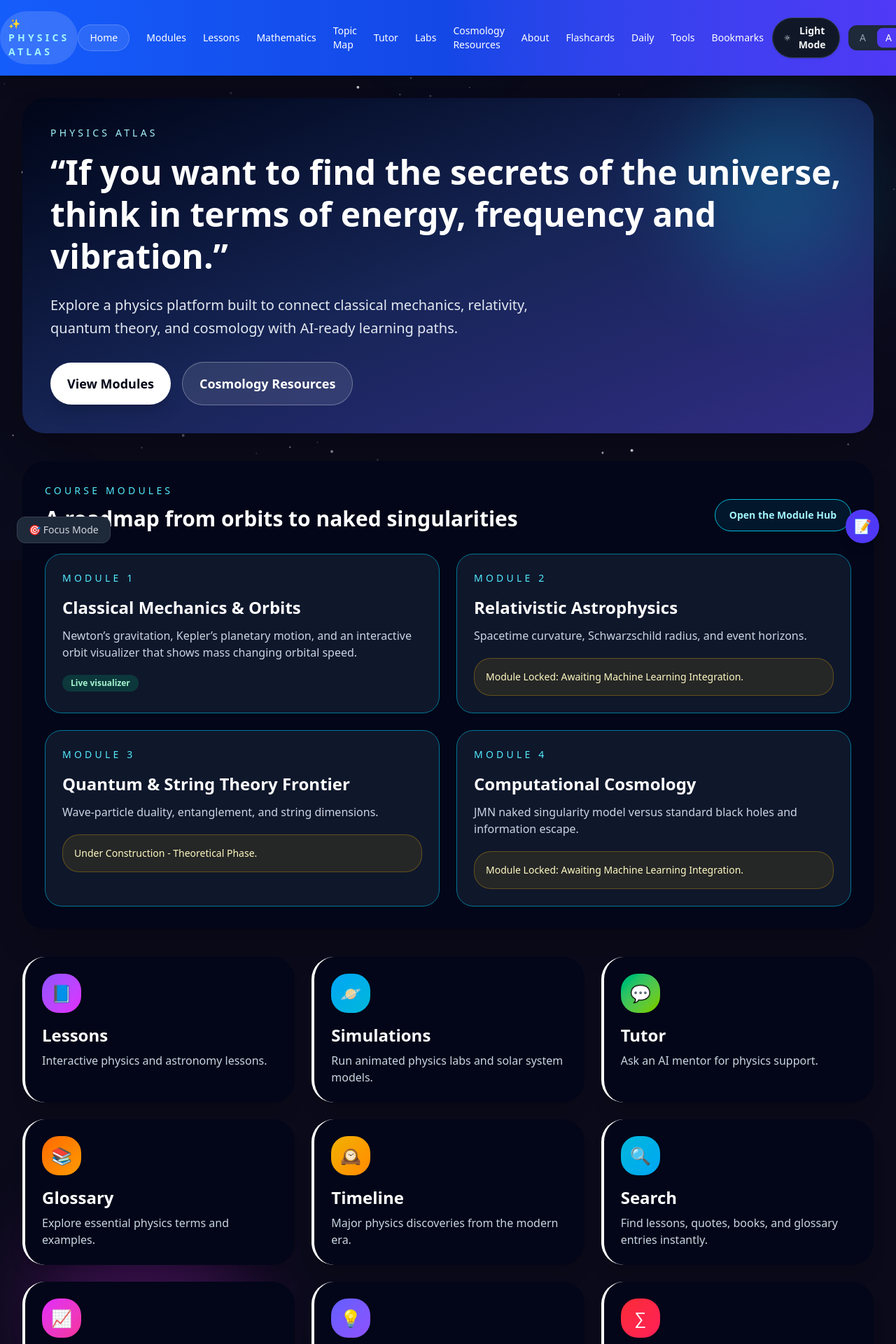
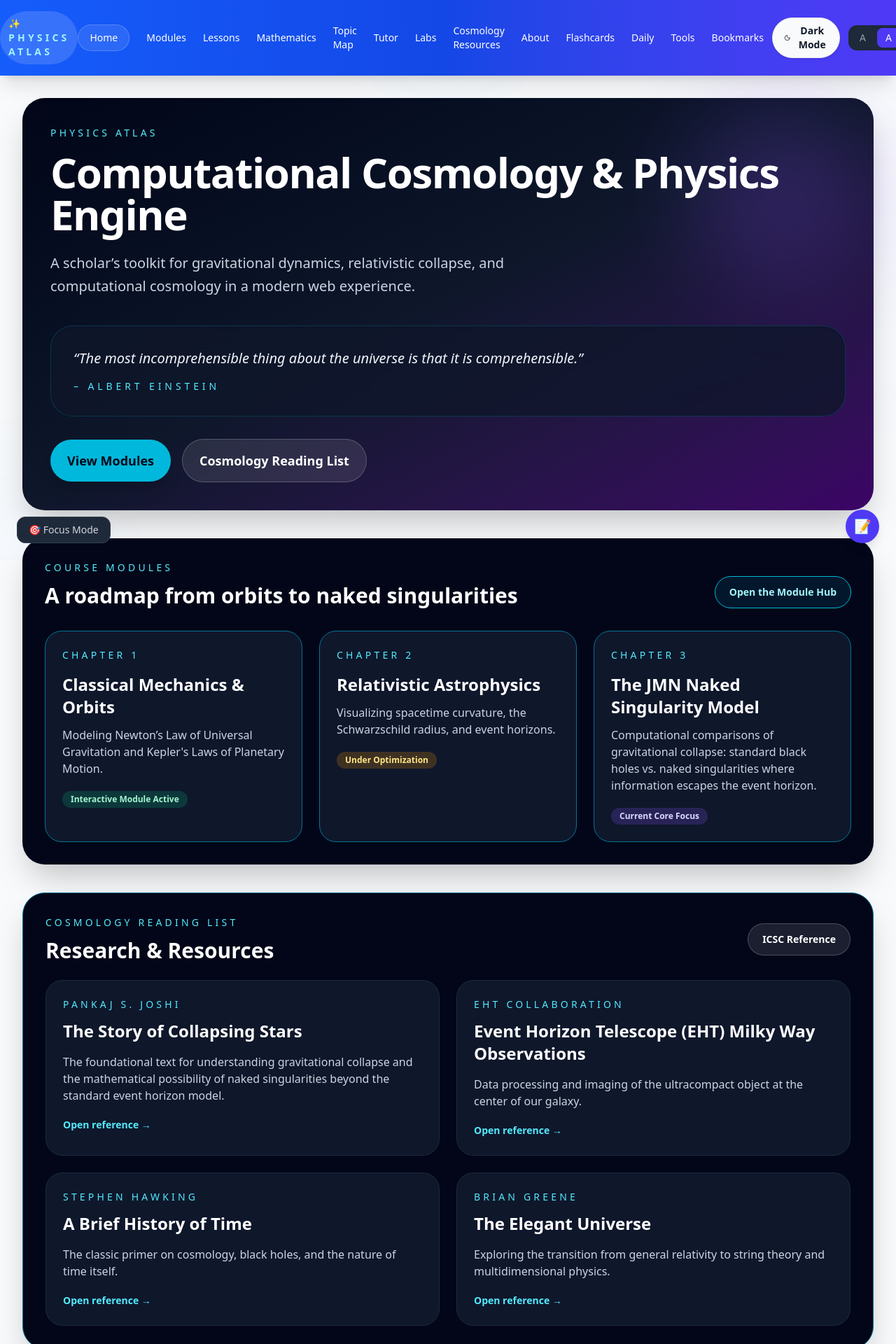
Before and after one commit to maize25/physics-learning-app, a Next.js app: page / in a window 1280 px wide. Shown: the top 1920 px of the page at 70% size. Built offline with nearby package versions, Linux system fonts and the light colour scheme.

Commit message:
Refactor About page content; enhance layout and update theme handling; add Cosmology Reading List component

```diff
--- a/app/globals.css
+++ b/app/globals.css
@@ -1,17 +1,23 @@
 @import "tailwindcss";
 
 :root {
-  --background: #0a0a1a;
-  --foreground: #e2e8f0;
-  --surface: #0f0f2e;
-  --border: #1e1e3f;
-}
-
-html.light {
+  color-scheme: light;
   --background: #f8fafc;
   --foreground: #0f172a;
   --surface: #ffffff;
   --border: #e2e8f0;
+  --accent: #2563eb;
+  --accent-soft: rgba(96,165,250,0.18);
+}
+
+html.dark {
+  color-scheme: dark;
+  --background: #020617;
+  --foreground: #e2e8f0;
+  --surface: #071021;
+  --border: #1f2937;
+  --accent: #7c3aed;
+  --accent-soft: rgba(124,58,237,0.2);
 }
 
 body {
--- a/app/layout.tsx
+++ b/app/layout.tsx
@@ -34,18 +34,21 @@ export default function RootLayout({
   return (
     <html
       lang="en"
-      className={`${geistSans.variable} ${geistMono.variable} h-full antialiased dark`}
+      className={`${geistSans.variable} ${geistMono.variable} h-full antialiased`}
       suppressHydrationWarning
     >
       <head>
         <script dangerouslySetInnerHTML={{ __html: `
           try {
-            const theme = localStorage.getItem('theme') || 'dark';
+            const savedTheme = localStorage.getItem('theme');
+            const prefersDark = window.matchMedia('(prefers-color-scheme: dark)').matches;
+            const theme = savedTheme === 'light' || savedTheme === 'dark' ? savedTheme : (prefersDark ? 'dark' : 'light');
+            document.documentElement.classList.remove('light', 'dark');
             document.documentElement.classList.add(theme);
-          } catch(e) {}
+          } catch (e) {}
         `}} />
       </head>
-      <body className="relative z-10 min-h-screen flex flex-col bg-space-dark text-slate-200 transition-colors duration-300" suppressHydrationWarning>
+      <body className="relative z-10 min-h-screen flex flex-col bg-[var(--background)] text-[var(--foreground)] transition-colors duration-300" suppressHydrationWarning>
         <StarBackground />
         <Providers>
           <ClientLoadingScreen />
--- a/app/modules/page.tsx
+++ b/app/modules/page.tsx
@@ -31,17 +31,17 @@ export default function ModulesPage() {
           </p>
         </div>
 
-        <div className="grid gap-6 lg:grid-cols-2">
+        <div className="grid gap-6 lg:grid-cols-1">
           <section className="rounded-3xl border border-cyan-800 bg-slate-900 p-6">
             <div className="flex items-center justify-between gap-4">
               <div>
-                <p className="text-sm uppercase tracking-[0.3em] text-cyan-300">Module 1</p>
+                <p className="text-sm uppercase tracking-[0.3em] text-cyan-300">Chapter 1</p>
                 <h2 className="mt-3 text-3xl font-semibold text-white">Classical Mechanics & Orbits</h2>
               </div>
-              <span className="inline-flex rounded-full bg-emerald-500/20 px-3 py-1 text-sm font-semibold text-emerald-200">Active Visualizer</span>
+              <span className="inline-flex rounded-full bg-emerald-500/20 px-3 py-1 text-sm font-semibold text-emerald-200">Interactive Module Active</span>
             </div>
             <p className="mt-5 text-slate-300">
-              Newton’s Law of Universal Gravitation and Kepler’s Laws of Planetary Motion are the foundation of this module. Use the slider to change the central mass and see how orbital speed evolves.
+              Modeling Newton’s Law of Universal Gravitation and Kepler's Laws of Planetary Motion through a live orbit visualizer.
             </p>
             <div className="mt-8 rounded-3xl border border-slate-700 bg-slate-950 p-5">
               <div className="relative mx-auto h-72 w-72 rounded-full border border-slate-700 bg-gradient-to-br from-slate-950 via-slate-900 to-slate-800">
@@ -66,44 +66,33 @@ export default function ModulesPage() {
                 />
                 <div className="rounded-2xl bg-slate-800 p-4 text-sm text-slate-200">
                   <p className="font-semibold text-white">Orbit speed index</p>
-                  <p className="mt-1 text-slate-300">Orbit rotation rate is controlled by mass and gravity. Higher mass makes the moon move faster in this demo.</p>
+                  <p className="mt-1 text-slate-300">The orbit rotation rate is scaled with central mass to illustrate gravitational influence.</p>
                   <p className="mt-3 text-cyan-200">Speed factor: {orbitSpeed}</p>
                 </div>
               </div>
             </div>
           </section>
 
-          <section className="space-y-6">
+          <section className="grid gap-6 lg:grid-cols-2">
             <div className="rounded-3xl border border-yellow-700/40 bg-slate-900 p-6">
-              <p className="text-sm uppercase tracking-[0.3em] text-yellow-300">Module 2</p>
+              <p className="text-sm uppercase tracking-[0.3em] text-yellow-300">Chapter 2</p>
               <h2 className="mt-3 text-3xl font-semibold text-white">Relativistic Astrophysics</h2>
               <p className="mt-4 text-slate-300">
-                Spacetime curvature, the Schwarzschild radius (r_s = 2GM/c²), and event horizons are the focus here.
+                Visualizing spacetime curvature, the Schwarzschild radius (r_s = 2GM/c²), and Event Horizons.
               </p>
               <div className="mt-6 rounded-3xl border border-yellow-500/20 bg-yellow-500/10 p-4 text-sm text-yellow-100">
-                Module Locked: Awaiting Machine Learning Integration.
+                Under Optimization
               </div>
             </div>
 
-            <div className="rounded-3xl border border-orange-700/40 bg-slate-900 p-6">
-              <p className="text-sm uppercase tracking-[0.3em] text-orange-300">Module 3</p>
-              <h2 className="mt-3 text-3xl font-semibold text-white">Quantum & String Theory Frontier</h2>
+            <div className="rounded-3xl border border-violet-700/40 bg-slate-900 p-6">
+              <p className="text-sm uppercase tracking-[0.3em] text-violet-300">Chapter 3</p>
+              <h2 className="mt-3 text-3xl font-semibold text-white">The JMN Naked Singularity Model</h2>
               <p className="mt-4 text-slate-300">
-                Wave-particle duality, quantum entanglement, and the first look at string theory dimensions.
+                Computational comparisons of gravitational collapse: standard black holes versus naked singularities where information escapes the event horizon.
               </p>
-              <div className="mt-6 rounded-3xl border border-yellow-500/20 bg-yellow-500/10 p-4 text-sm text-yellow-100">
-                Under Construction - Theoretical Phase.
-              </div>
-            </div>
-
-            <div className="rounded-3xl border border-red-700/40 bg-slate-900 p-6">
-              <p className="text-sm uppercase tracking-[0.3em] text-red-300">Module 4</p>
-              <h2 className="mt-3 text-3xl font-semibold text-white">Computational Cosmology</h2>
-              <p className="mt-4 text-slate-300">
-                The JMN Naked Singularity Model versus standard black holes: how trapped light and escaping information differ.
-              </p>
-              <div className="mt-6 rounded-3xl border border-yellow-500/20 bg-yellow-500/10 p-4 text-sm text-yellow-100">
-                Module Locked: Awaiting Machine Learning Integration.
+              <div className="mt-6 rounded-3xl border border-violet-500/20 bg-violet-500/10 p-4 text-sm text-violet-100">
+                Current Core Focus
               </div>
             </div>
           </section>
--- a/app/page.tsx
+++ b/app/page.tsx
@@ -1,6 +1,6 @@
 'use client';
 
-import GradientText from '../src/components/ui/GradientText';
+import CosmologyReadingList from '../src/components/CosmologyReadingList';
 import PageTransition from '../src/components/effects/PageTransition';
 
 const cards = [
@@ -19,25 +19,29 @@ export default function Home() {
   return (
     <PageTransition>
       <div className="container mx-auto p-8">
-      <section className="overflow-hidden rounded-[2rem] bg-gradient-to-br from-slate-950 via-blue-950 to-indigo-900 p-10 text-white shadow-2xl">
+      <section className="overflow-hidden rounded-[2rem] bg-gradient-to-br from-slate-950 via-slate-900 to-purple-950 p-10 text-white shadow-2xl">
         <div className="absolute inset-0 opacity-20">
-          <div className="absolute top-10 right-10 h-64 w-64 rounded-full bg-cyan-400 blur-3xl mix-blend-screen" />
-          <div className="absolute bottom-10 left-10 h-80 w-80 rounded-full bg-fuchsia-500 blur-3xl mix-blend-screen" />
+          <div className="absolute top-10 right-10 h-64 w-64 rounded-full bg-violet-500 blur-3xl mix-blend-screen" />
+          <div className="absolute bottom-10 left-10 h-80 w-80 rounded-full bg-cyan-400 blur-3xl mix-blend-screen" />
         </div>
         <div className="relative z-10">
-          <p className="text-sm uppercase tracking-[0.3em] text-cyan-200">Physics Atlas</p>
-          <h1 className="mt-4 text-3xl font-semibold leading-tight sm:text-5xl">
-            “If you want to find the secrets of the universe, think in terms of energy, frequency and vibration.”
+          <p className="text-sm uppercase tracking-[0.3em] text-cyan-300">Physics Atlas</p>
+          <h1 className="mt-4 text-5xl font-bold tracking-tight text-white sm:text-6xl">
+            Computational Cosmology & Physics Engine
           </h1>
-          <p className="mt-6 max-w-3xl text-lg leading-relaxed text-slate-200 sm:text-xl">
-            Explore a physics platform built to connect classical mechanics, relativity, quantum theory, and cosmology with AI-ready learning paths.
+          <p className="mt-6 max-w-3xl text-lg leading-relaxed text-slate-300 sm:text-xl">
+            A scholar’s toolkit for gravitational dynamics, relativistic collapse, and computational cosmology in a modern web experience.
           </p>
+          <div className="mt-10 rounded-[2rem] border border-cyan-500/20 bg-slate-900/80 p-8 shadow-inner backdrop-blur-xl">
+            <p className="text-xl italic text-slate-100">“The most incomprehensible thing about the universe is that it is comprehensible.”</p>
+            <p className="mt-4 text-sm uppercase tracking-[0.35em] text-cyan-300">– Albert Einstein</p>
+          </div>
           <div className="mt-8 flex flex-col gap-4 sm:flex-row sm:items-center">
-            <a href="/modules" className="inline-flex items-center justify-center rounded-full bg-white dark:bg-slate-900 px-6 py-4 text-lg font-semibold text-slate-950 dark:text-white shadow-xl transition hover:bg-slate-100 dark:hover:bg-slate-800">
+            <a href="/modules" className="inline-flex items-center justify-center rounded-full bg-cyan-500 px-6 py-4 text-lg font-semibold text-slate-950 shadow-xl transition hover:bg-cyan-400">
               View Modules
             </a>
-            <a href="/cosmology-resources" className="inline-flex items-center justify-center rounded-full border border-white/30 dark:border-white/20 bg-white/10 dark:bg-white/5 px-6 py-4 text-lg font-semibold text-white transition hover:bg-white/20 dark:hover:bg-white/10">
-              Cosmology Resources
+            <a href="/cosmology-resources" className="inline-flex items-center justify-center rounded-full border border-white/20 bg-white/10 px-6 py-4 text-lg font-semibold text-white transition hover:bg-white/20">
+              Cosmology Reading List
             </a>
           </div>
         </div>
@@ -53,39 +57,61 @@ export default function Home() {
             Open the Module Hub
           </a>
         </div>
-        <div className="grid gap-6 lg:grid-cols-2">
+        <div className="grid gap-6 lg:grid-cols-3">
           <div className="rounded-3xl border border-cyan-700 bg-slate-900 p-6">
-            <p className="text-sm uppercase tracking-[0.3em] text-cyan-300">Module 1</p>
+            <p className="text-sm uppercase tracking-[0.3em] text-cyan-300">Chapter 1</p>
             <h3 className="mt-4 text-2xl font-semibold text-white">Classical Mechanics & Orbits</h3>
-            <p className="mt-3 text-slate-300">Newton’s gravitation, Kepler’s planetary motion, and an interactive orbit visualizer that shows mass changing orbital speed.</p>
-            <span className="mt-5 inline-flex rounded-full bg-emerald-500/20 px-3 py-1 text-xs font-semibold text-emerald-200">Live visualizer</span>
+            <p className="mt-3 text-slate-300">Modeling Newton’s Law of Universal Gravitation and Kepler's Laws of Planetary Motion.</p>
+            <span className="mt-5 inline-flex rounded-full bg-emerald-500/20 px-3 py-1 text-xs font-semibold text-emerald-200">Interactive Module Active</span>
           </div>
           <div className="rounded-3xl border border-cyan-700 bg-slate-900 p-6">
-            <p className="text-sm uppercase tracking-[0.3em] text-cyan-300">Module 2</p>
+            <p className="text-sm uppercase tracking-[0.3em] text-cyan-300">Chapter 2</p>
             <h3 className="mt-4 text-2xl font-semibold text-white">Relativistic Astrophysics</h3>
-            <p className="mt-3 text-slate-300">Spacetime curvature, Schwarzschild radius, and event horizons.</p>
-            <div className="mt-5 rounded-3xl border border-yellow-500/30 bg-yellow-500/10 p-4 text-sm text-yellow-100">
-              Module Locked: Awaiting Machine Learning Integration.
-            </div>
+            <p className="mt-3 text-slate-300">Visualizing spacetime curvature, the Schwarzschild radius, and event horizons.</p>
+            <span className="mt-5 inline-flex rounded-full bg-amber-500/20 px-3 py-1 text-xs font-semibold text-amber-200">Under Optimization</span>
           </div>
           <div className="rounded-3xl border border-cyan-700 bg-slate-900 p-6">
-            <p className="text-sm uppercase tracking-[0.3em] text-cyan-300">Module 3</p>
-            <h3 className="mt-4 text-2xl font-semibold text-white">Quantum & String Theory Frontier</h3>
-            <p className="mt-3 text-slate-300">Wave-particle duality, entanglement, and string dimensions.</p>
-            <div className="mt-5 rounded-3xl border border-yellow-500/30 bg-yellow-500/10 p-4 text-sm text-yellow-100">
-              Under Construction - Theoretical Phase.
-            </div>
-          </div>
-          <div className="rounded-3xl border border-cyan-700 bg-slate-900 p-6">
-            <p className="text-sm uppercase tracking-[0.3em] text-cyan-300">Module 4</p>
-            <h3 className="mt-4 text-2xl font-semibold text-white">Computational Cosmology</h3>
-            <p className="mt-3 text-slate-300">JMN naked singularity model versus standard black holes and information escape.</p>
-            <div className="mt-5 rounded-3xl border border-yellow-500/30 bg-yellow-500/10 p-4 text-sm text-yellow-100">
-              Module Locked: Awaiting Machine Learning Integration.
-            </div>
+            <p className="text-sm uppercase tracking-[0.3em] text-cyan-300">Chapter 3</p>
+            <h3 className="mt-4 text-2xl font-semibold text-white">The JMN Naked Singularity Model</h3>
+            <p className="mt-3 text-slate-300">Computational comparisons of gravitational collapse: standard black holes vs. naked singularities where information escapes the event horizon.</p>
+            <span className="mt-5 inline-flex rounded-full bg-violet-500/20 px-3 py-1 text-xs font-semibold text-violet-200">Current Core Focus</span>
           </div>
         </div>
       </div>
+
+      <div className="mt-10">
+        <CosmologyReadingList />
+      </div>
+
+      <section className="mt-10 rounded-[2rem] border border-cyan-700 bg-slate-950/95 p-8 shadow-2xl backdrop-blur-xl">
+        <div className="mb-8 flex flex-col gap-4 sm:flex-row sm:items-center sm:justify-between">
+          <div>
+            <p className="text-sm uppercase tracking-[0.3em] text-cyan-300">Current Status & Future Goals</p>
+            <h2 className="mt-3 text-3xl font-bold text-white">Research direction built for interview review</h2>
+          </div>
+          <a href="/about" className="inline-flex items-center justify-center rounded-full border border-cyan-500 bg-cyan-500/10 px-5 py-3 text-sm font-semibold text-cyan-200 transition hover:bg-cyan-500/20">
+            Full roadmap page
+          </a>
+        </div>
+        <div className="grid gap-6 lg:grid-cols-2">
+          <div className="rounded-3xl border border-slate-800 bg-slate-900 p-6">
+            <h3 className="text-xl font-semibold text-white">Current status</h3>
+            <ul className="mt-4 space-y-3 text-slate-300">
+              <li>• Interactive modules for mechanics, orbital dynamics, and relativistic astrophysics.</li>
+              <li>• JMN naked singularity model included as the core comparative research concept.</li>
+              <li>• Embedded reading list, quote-driven narrative, and polished academic UI.</li>
+            </ul>
+          </div>
+          <div className="rounded-3xl border border-slate-800 bg-slate-900 p-6">
+            <h3 className="text-xl font-semibold text-white">Future goals</h3>
+            <ul className="mt-4 space-y-3 text-slate-300">
+              <li>• Migrate compute workflows toward compiled numerical back ends for research-grade performance.</li>
+              <li>• Add machine learning analysis to process cosmological datasets and live observatory results.</li>
+              <li>• Grow the platform into an interview-ready portfolio for physics research and academic presentation.</li>
+            </ul>
+          </div>
+        </div>
+      </section>
 
       <div className="mt-10 grid gap-6 md:grid-cols-2 xl:grid-cols-3">
         {cards.map((card) => (
--- a/components/theme-toggle.tsx
+++ b/components/theme-toggle.tsx
@@ -4,12 +4,20 @@ import { Moon, SunMedium } from 'lucide-react';
 import { useEffect, useState } from 'react';
 
 export function ThemeToggle() {
-  const [isDark, setIsDark] = useState(true);
+  const [isDark, setIsDark] = useState(false);
   const [mounted, setMounted] = useState(false);
 
   useEffect(() => {
-    const currentTheme = document.documentElement.classList.contains('dark');
-    setIsDark(currentTheme);
+    const html = document.documentElement;
+    const savedTheme = localStorage.getItem('theme');
+    const prefersDark = window.matchMedia('(prefers-color-scheme: dark)').matches;
+    const theme = savedTheme === 'light' || savedTheme === 'dark'
+      ? savedTheme
+      : prefersDark ? 'dark' : 'light';
+
+    html.classList.remove('light', 'dark');
+    html.classList.add(theme);
+    setIsDark(theme === 'dark');
     setMounted(true);
   }, []);
 
@@ -17,15 +25,11 @@ export function ThemeToggle() {
 
   const toggleTheme = () => {
     const html = document.documentElement;
-    if (html.classList.contains('dark')) {
-      html.classList.remove('dark');
-      localStorage.setItem('theme', 'light');
-      setIsDark(false);
-    } else {
-      html.classList.add('dark');
-      localStorage.setItem('theme', 'dark');
-      setIsDark(true);
-    }
+    const nextTheme = isDark ? 'light' : 'dark';
+    html.classList.remove('light', 'dark');
+    html.classList.add(nextTheme);
+    localStorage.setItem('theme', nextTheme);
+    setIsDark(nextTheme === 'dark');
   };
 
   return (
--- /dev/null
+++ b/src/components/CosmologyReadingList.tsx
@@ -0,0 +1,67 @@
+'use client'
+import Link from 'next/link'
+
+const resources = [
+  {
+    title: 'The Story of Collapsing Stars',
+    author: 'Pankaj S. Joshi',
+    description: 'The foundational text for understanding gravitational collapse and the mathematical possibility of naked singularities beyond the standard event horizon model.',
+    url: 'https://www.google.com/search?q=The+Story+of+Collapsing+Stars+Pankaj+S.+Joshi',
+  },
+  {
+    title: 'Event Horizon Telescope (EHT) Milky Way Observations',
+    author: 'EHT Collaboration',
+    description: 'Data processing and imaging of the ultracompact object at the center of our galaxy.',
+    url: 'https://eventhorizontelescope.org/',
+  },
+  {
+    title: 'A Brief History of Time',
+    author: 'Stephen Hawking',
+    description: 'The classic primer on cosmology, black holes, and the nature of time itself.',
+    url: 'https://www.google.com/search?q=A+Brief+History+of+Time+Stephen+Hawking',
+  },
+  {
+    title: 'The Elegant Universe',
+    author: 'Brian Greene',
+    description: 'Exploring the transition from general relativity to string theory and multidimensional physics.',
+    url: 'https://www.google.com/search?q=The+Elegant+Universe+Brian+Greene',
+  },
+]
+
+export default function CosmologyReadingList() {
+  return (
+    <div className="rounded-[2rem] border border-cyan-700 bg-slate-950 p-8 shadow-2xl">
+      <div className="mb-6 flex flex-col gap-3 sm:flex-row sm:items-center sm:justify-between">
+        <div>
+          <p className="text-sm uppercase tracking-[0.3em] text-cyan-300">Cosmology Reading List</p>
+          <h2 className="mt-3 text-3xl font-bold text-white">Research & Resources</h2>
+        </div>
+        <a
+          href="https://ahduni.edu.in/academics/schools-centres/international-centre-for-space-and-cosmology/"
+          target="_blank"
+          rel="noreferrer"
+          className="inline-flex items-center justify-center rounded-full border border-white/20 bg-white/10 px-5 py-3 text-sm font-semibold text-white transition hover:bg-white/20"
+        >
+          ICSC Reference
+        </a>
+      </div>
+      <div className="grid gap-6 lg:grid-cols-2">
+        {resources.map((resource) => (
+          <div key={resource.title} className="rounded-3xl border border-slate-800 bg-slate-900 p-6">
+            <p className="text-sm uppercase tracking-[0.3em] text-cyan-300">{resource.author}</p>
+            <h3 className="mt-3 text-2xl font-semibold text-white">{resource.title}</h3>
+            <p className="mt-4 text-slate-300">{resource.description}</p>
+            <a
+              href={resource.url}
+              target="_blank"
+              rel="noreferrer"
+              className="mt-5 inline-flex items-center text-sm font-semibold text-cyan-300 transition hover:text-white"
+            >
+              Open reference →
+            </a>
+          </div>
+        ))}
+      </div>
+    </div>
+  )
+}
```
Also changed, not shown: app/about/page.tsx (+17 -13 lines), app/providers.tsx (+7 -7 lines).
